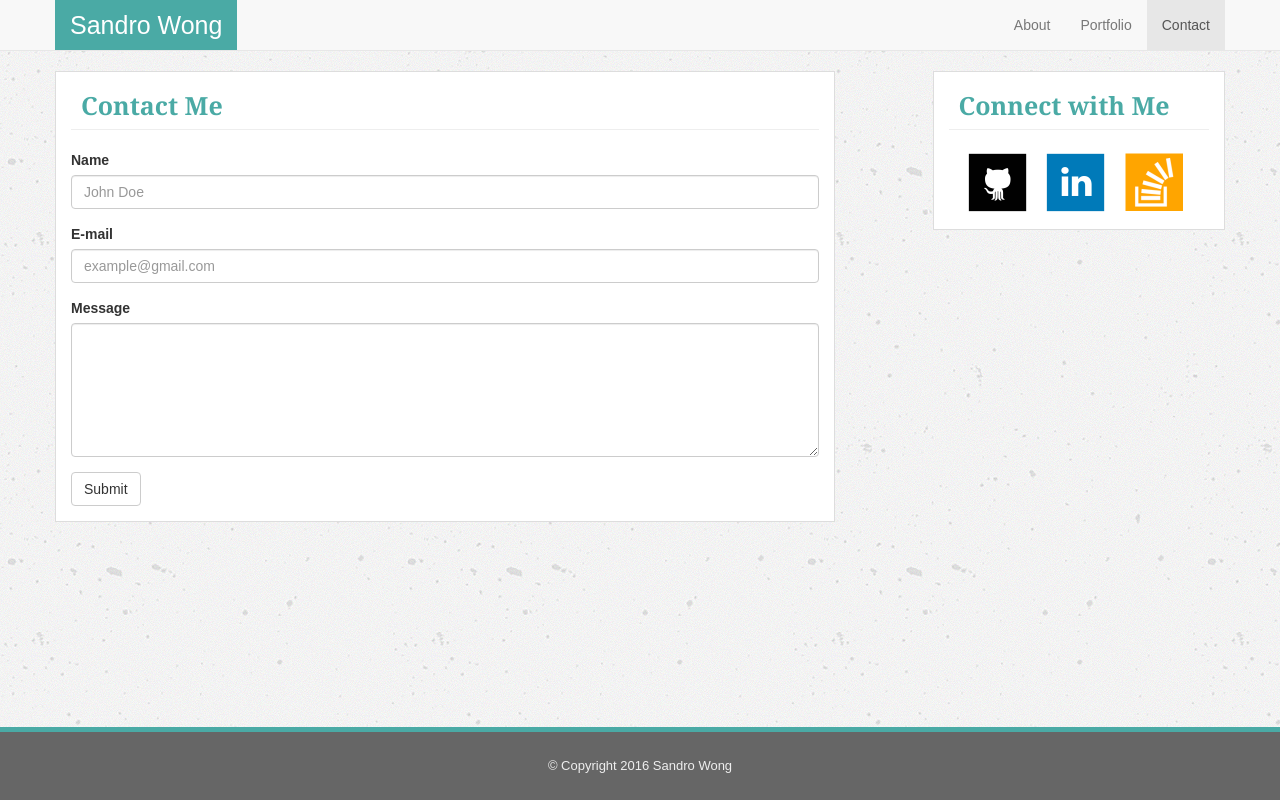
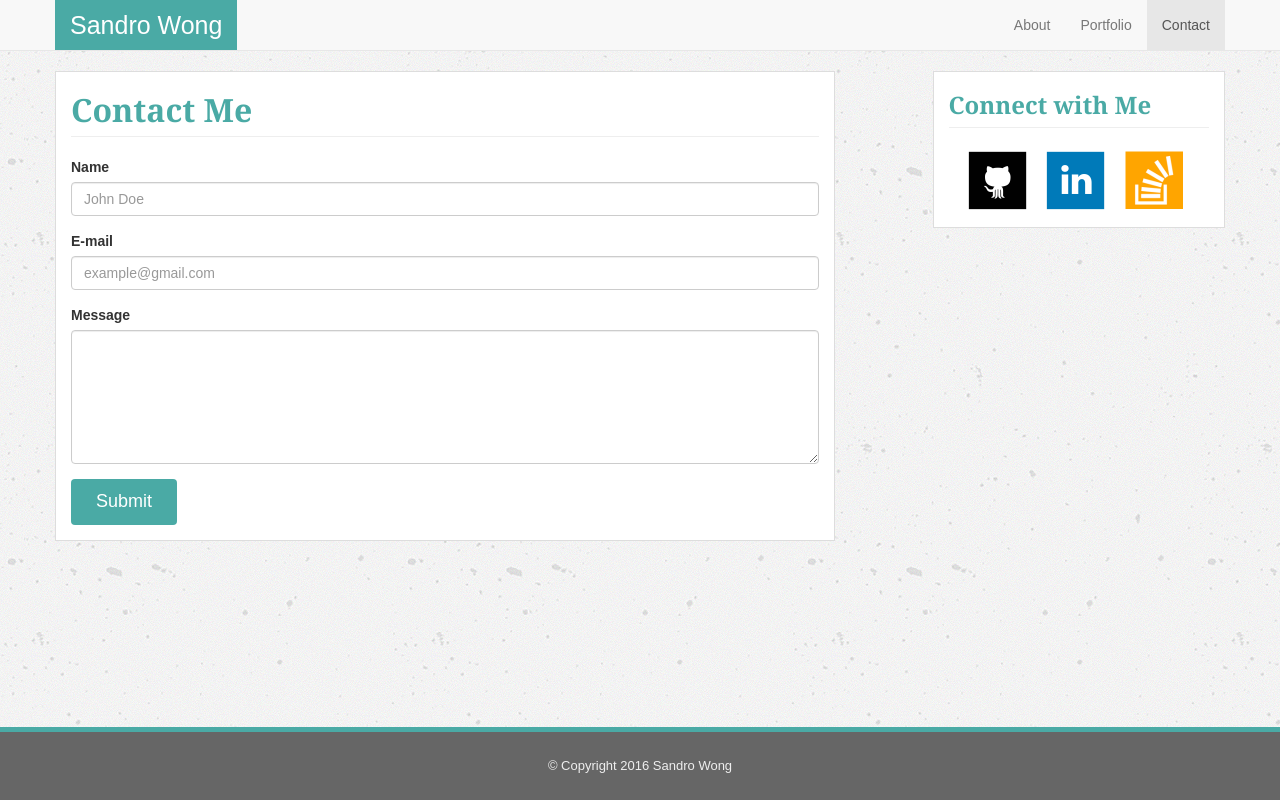
Before and after one commit to saloiofun/Bootstrap-Portfolio, a plain HTML site: page contact.html in a window 1280 px wide. Drawn offline with nearby package versions, Linux system fonts and the light colour scheme.

Commit message:
fixed buttons and margins

```diff
--- a/assets/css/customCss.css
+++ b/assets/css/customCss.css
@@ -16,11 +16,11 @@ h1, h2 {
 	font-family: 'Georgia', Times, Times New Roman, serif;
 	font-weight: 600;
 	color: #4aaaa5;
-	padding: 10px;
+	padding: 10px 0;
 }
 
 h1 {
-	font-size: 25px;
+	font-size: 32px;
 }
 
 h2 {
@@ -79,6 +79,15 @@ form {
 	color: #fff;
 }
 
+.btn-submit {
+	font-size: 18px;
+	background-color: #4aaaa5;
+	text-align: center;
+	padding: 10px 25px;
+	color: white;
+	border:none;
+}
+
 .footer {
 	position: absolute;
 	bottom: 0;
--- a/contact.html
+++ b/contact.html
@@ -50,11 +50,11 @@
 						<label>Message</label>
 						<textarea class="form-control" rows="6"></textarea>
 					</div>
-					<button type="submit" class="btn btn-default">Submit</button>
+					<button type="submit" class="btn btn-submit">Submit</button>
 				</form>
 			</div>
 			<div class="col-md-3 col-md-offset-1 box">
-				<h1 class="page-header">Connect with Me</h1>
+				<h2 class="page-header">Connect with Me</h2>
 				<div class="row text-center">
 					<ul class="list-inline social">
 						<li><a href="#"><img class="img-responsive" src="assets/images/github.png" alt="GitHub"></a></li>
```
Also changed, not shown: index.html (+2 -2 lines), portfolio.html (+1 -1 lines).
